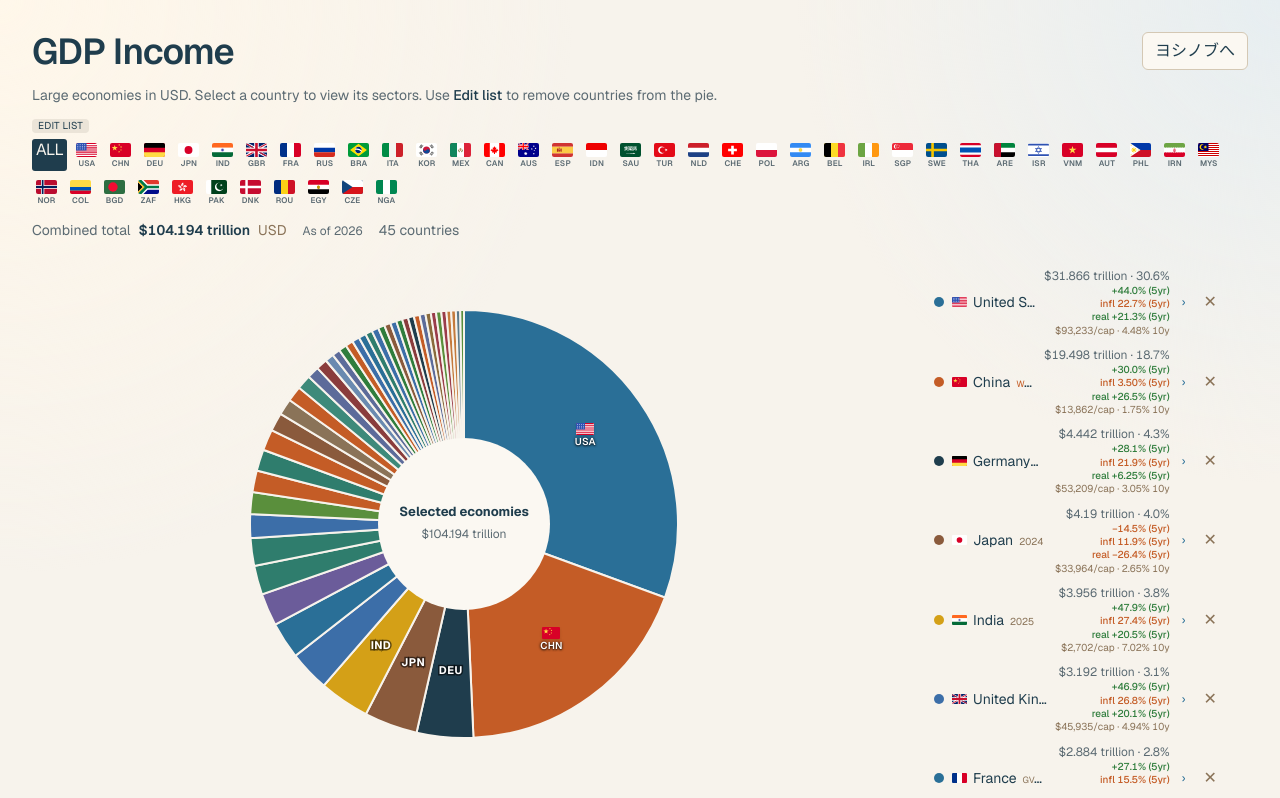
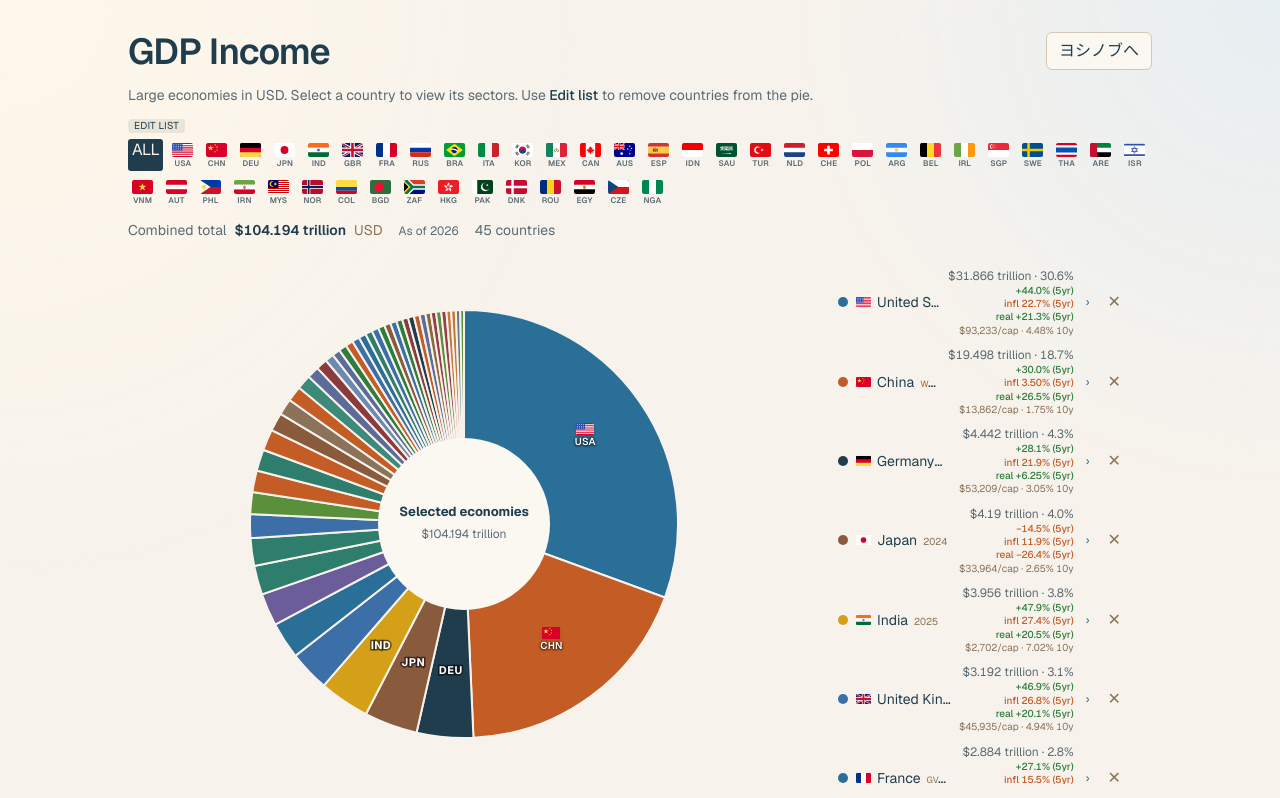
Before and after one commit to cedardev3/gdpincome.com, a Next.js app: page / in a window 1280 px wide. Shown: the top 798 px of the page. Built offline with nearby package versions, Linux system fonts and the light colour scheme.

Commit message:
fix desktop view

```diff
--- a/src/app/layout.tsx
+++ b/src/app/layout.tsx
@@ -10,7 +10,7 @@ const geistSans = Geist({
 export const metadata: Metadata = {
   title: "GDP Income",
   description:
-    "Explore GDP across selected economies in USD, then drill into industry composition for the United States, Canada, and Australia.",
+    "Explore GDP across selected economies in USD, then drill into industry composition for the United States, China, Germany, Japan, India, etc.",
 };
 
 export default function RootLayout({ children }: LayoutProps<"/">) {
--- a/src/components/GdpExplorer.tsx
+++ b/src/components/GdpExplorer.tsx
@@ -1960,7 +1960,7 @@ export default function GdpExplorer() {
   }
 
   return (
-    <div className={`mx-auto flex w-full min-w-0 max-w-full flex-col gap-6 ${splitView ? "max-w-[96rem]" : "max-w-5xl"}`}>
+    <div className={`mx-auto flex w-full min-w-0 flex-col gap-6 ${splitView ? "max-w-[96rem]" : "max-w-5xl"}`}>
       <header className="flex flex-col gap-3">
         <div className="flex items-start justify-between gap-4">
           <h1 className="text-3xl font-semibold tracking-tight text-[#1f3d4d] sm:text-4xl">
```
